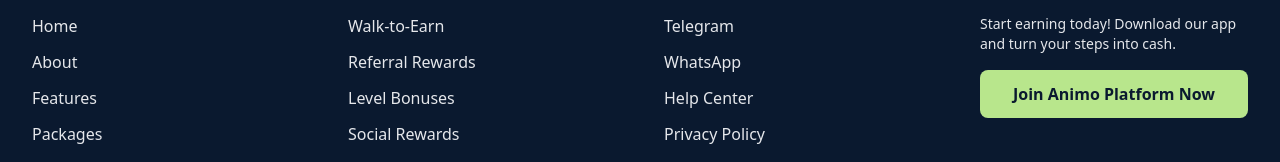
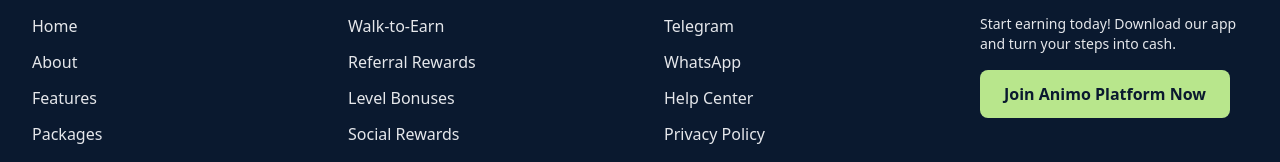
Before and after one commit to BennyInokp/Animo, a Next.js app: page / in a window 1280 px wide. Shown: the part 5105-5267 px from the top of the page. Built offline with nearby package versions, Linux system fonts and the light colour scheme.

Commit message:
U1 changes

```diff
--- a/components/Footer.js
+++ b/components/Footer.js
@@ -109,10 +109,18 @@
 
 
 <a
+// href="https://wa.me/2347039985631?text=Hello%2C%20I%20want%20to%20Register%20on%20Animo"
+//   target="_blank"
+//   rel="noopener noreferrer"
+//   className='block text-center w-full sm:w-auto sm:min-w-[200px] py-2.5 sm:py-3 px-6 bg-[#B8E68C] text-[#0a192f] font-bold text-sm sm:text-base rounded-lg hover:bg-green-400 transition-colors cursor-pointer'
+// >
+//   Join Animo Platform Now
+// </a>
+
 href="https://wa.me/2347039985631?text=Hello%2C%20I%20want%20to%20Register%20on%20Animo"
   target="_blank"
   rel="noopener noreferrer"
-  className='block text-center w-full sm:w-auto sm:min-w-[200px] py-2.5 sm:py-3 px-6 bg-[#B8E68C] text-[#0a192f] font-bold text-sm sm:text-base rounded-lg hover:bg-green-400 transition-colors cursor-pointer'
+  className='flex items-center justify-center w-full sm:inline-flex sm:w-auto sm:min-w-[200px] h-14 sm:h-auto py-2.5 sm:py-3 px-6 bg-[#B8E68C] text-[#0a192f] font-bold text-sm sm:text-base rounded-lg hover:bg-green-400 transition-colors cursor-pointer'
 >
   Join Animo Platform Now
 </a>
```
